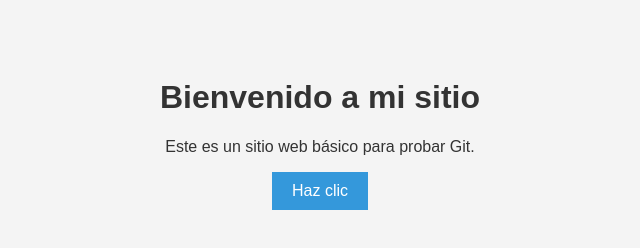
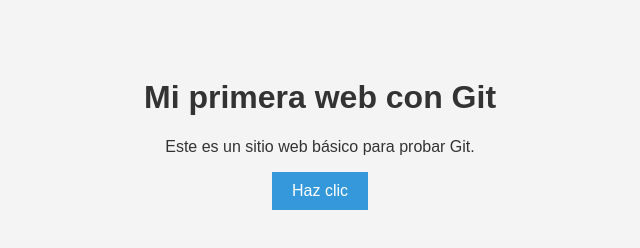
Before and after one commit to darkdeadh/mi-sitio-git, a plain HTML site: page index.html in a window 1280 px wide. Shown: the whole page, without its empty margins (320-960 px from the left). Drawn offline with Linux system fonts and the light colour scheme.

Commit message:
Cambiado el titulo principal

```diff
--- a/index.html
+++ b/index.html
@@ -6,7 +6,7 @@
     <link rel="stylesheet" href="styles.css">
 </head>
 <body>
-    <h1>Bienvenido a mi sitio</h1>
+    <h1>Mi primera web con Git</h1>
     <p>Este es un sitio web básico para probar Git.</p>
     <button onclick="saludar()">Haz clic</button>
 
```
